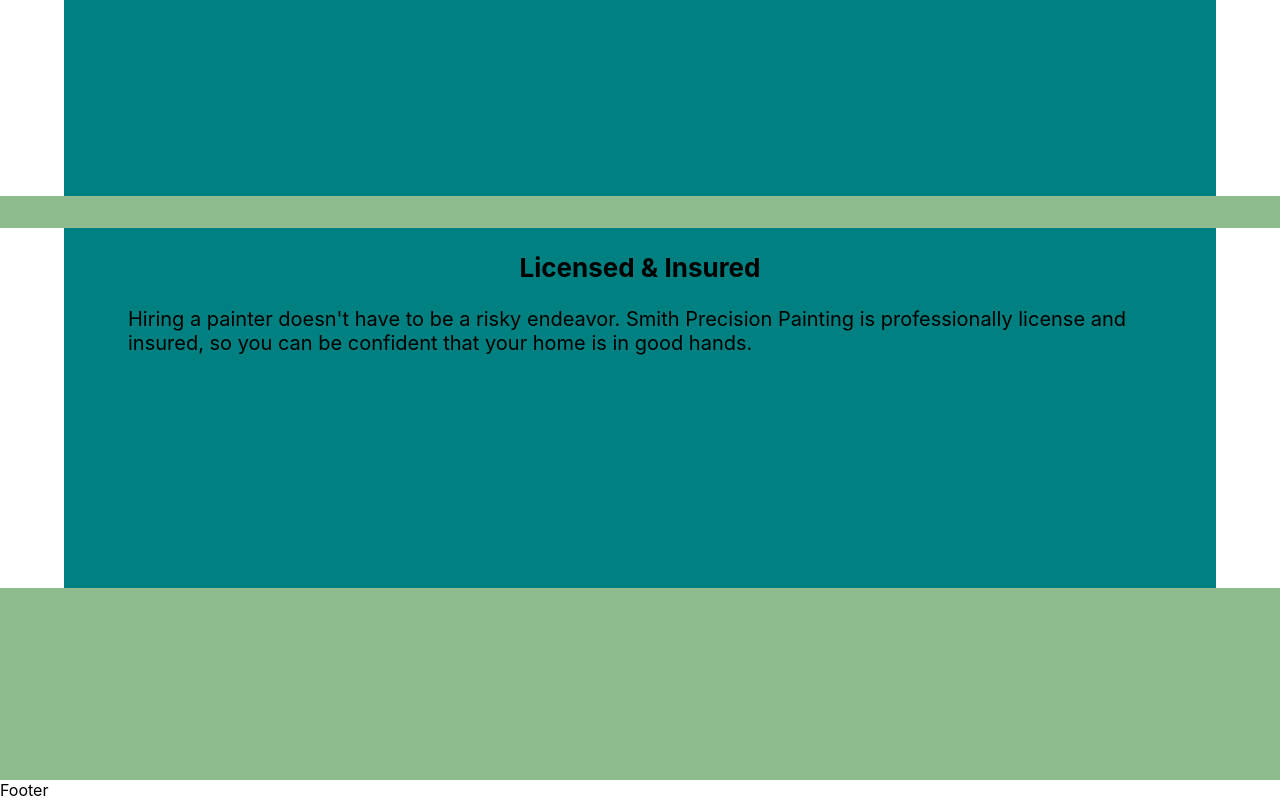
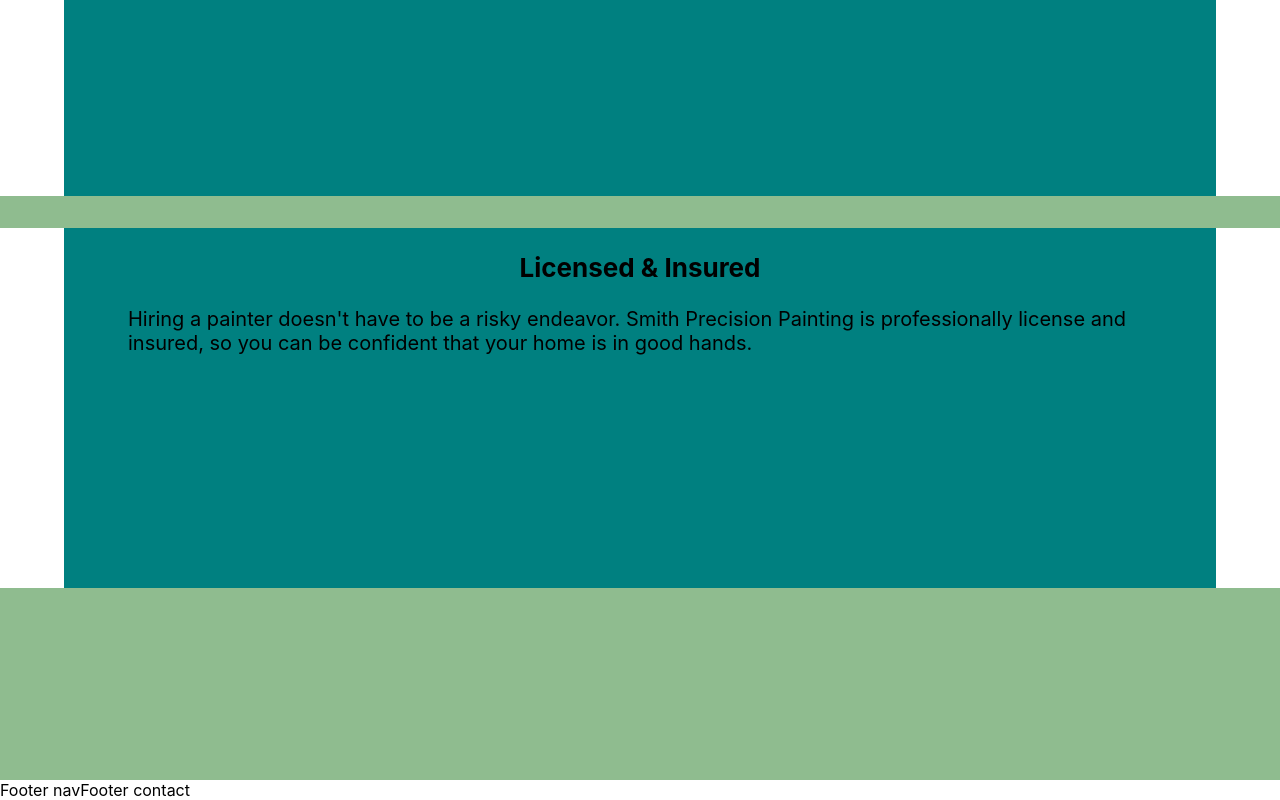
Before and after one commit to jwsmith2340/Smith_Precision_Painting, a React (Create React App) app: page / in a window 1280 px wide. Shown: the part 668-1468 px from the top of the page. Built offline with nearby package versions, Linux system fonts and the light colour scheme.

Commit message:
Footer components directory created, footer, footer nav, and footer contact all created, not yet populated.

```diff
--- a/src/components/Footer.jsx
+++ b/src/components/Footer.jsx
@@ -1,8 +1,25 @@
 import '../public/scss/Footer.scss'
+
+import Footer_Nav from './Footer_Components/Footer_Nav';
+import Footer_Contact from './Footer_Components/Footer_Contact';
 
 function Footer() {
 
-    return 'Footer'
+    return (
+
+        <>
+
+            <div className="footer_box_mob">
+
+                <Footer_Nav />
+
+                <Footer_Contact />
+
+            </div>
+
+        </>
+
+    )
 
 }
 
--- /dev/null
+++ b/src/components/Footer_Components/Footer_Contact.jsx
@@ -0,0 +1,9 @@
+import '../../public/scss/Footer_Contact.scss'
+
+function Footer_Contact() {
+
+    return 'Footer contact'
+
+}
+
+export default Footer_Contact;
--- /dev/null
+++ b/src/components/Footer_Components/Footer_Nav.jsx
@@ -0,0 +1,9 @@
+import '../../public/scss/Footer_Nav.scss'
+
+function Footer_Nav() {
+
+    return 'Footer nav'
+
+}
+
+export default Footer_Nav;
```
Also changed, not shown: src/public/scss/Footer_Contact.scss (added), src/public/scss/Footer_Nav.scss (added).
